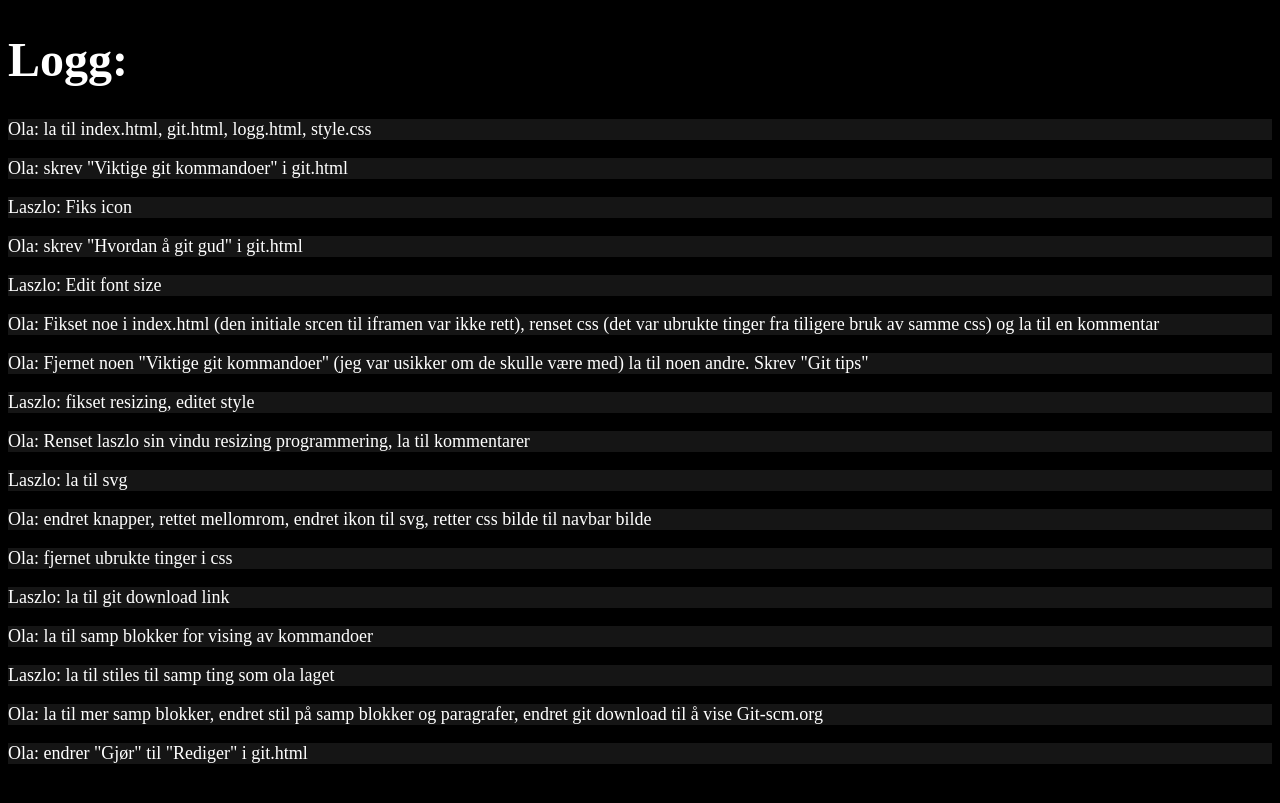
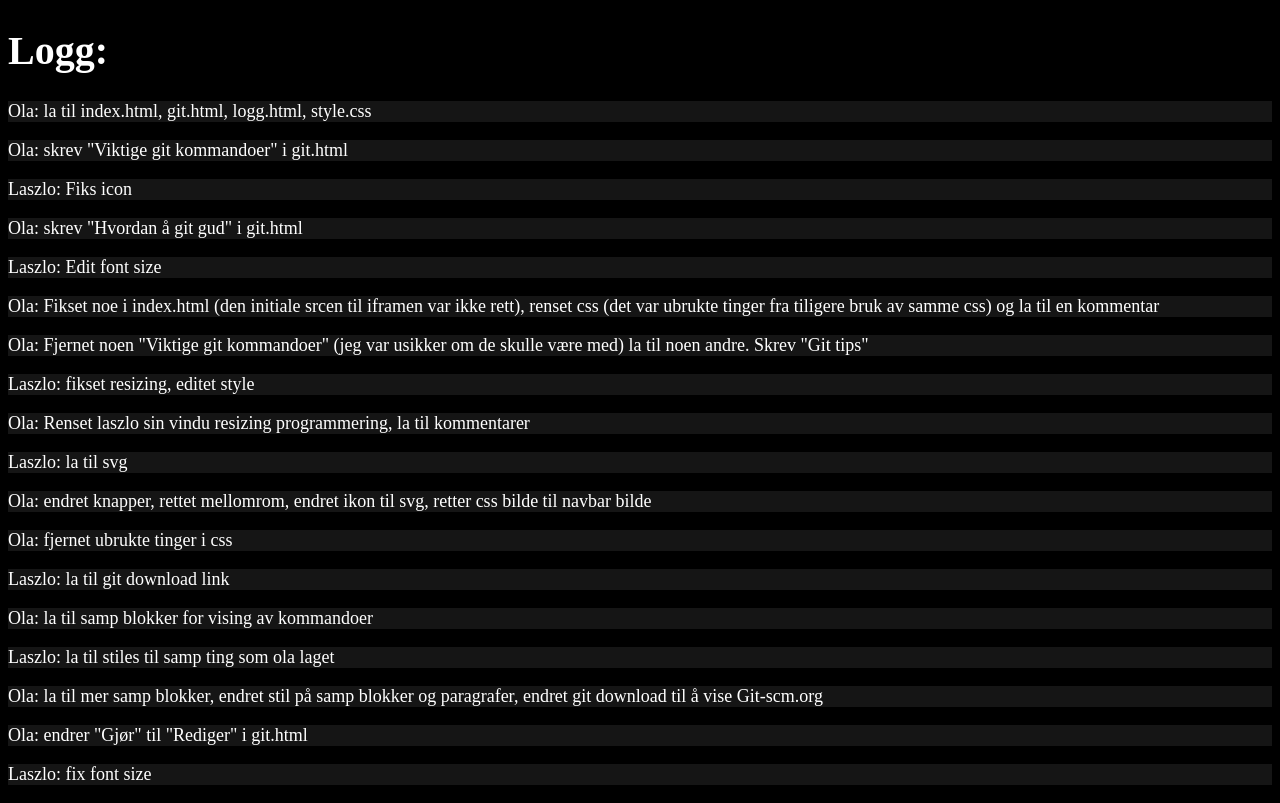
Before and after one commit to olabje02/gitWebsite, a plain HTML site: page logg.html in a window 1280 px wide. Drawn offline with Linux system fonts and the light colour scheme.

Commit message:
fontzzzz

```diff
--- a/logg.html
+++ b/logg.html
@@ -27,6 +27,7 @@
   <p>Laszlo: la til stiles til samp ting som ola laget</p>
   <p>Ola: la til mer samp blokker, endret stil på samp blokker og paragrafer, endret git download til å vise Git-scm.org</p>
   <p>Ola: endrer "Gjør" til "Rediger" i git.html</p>
+  <p>Laszlo: fix font size</p>
  </body>
 
 </html>
--- a/style.css
+++ b/style.css
@@ -3,7 +3,7 @@ body {background-color: black;}
 
 h1 {
     color: white;
-    font-size: xxx-large;
+    font-size: 5ch;
 }
 
 p {
```
